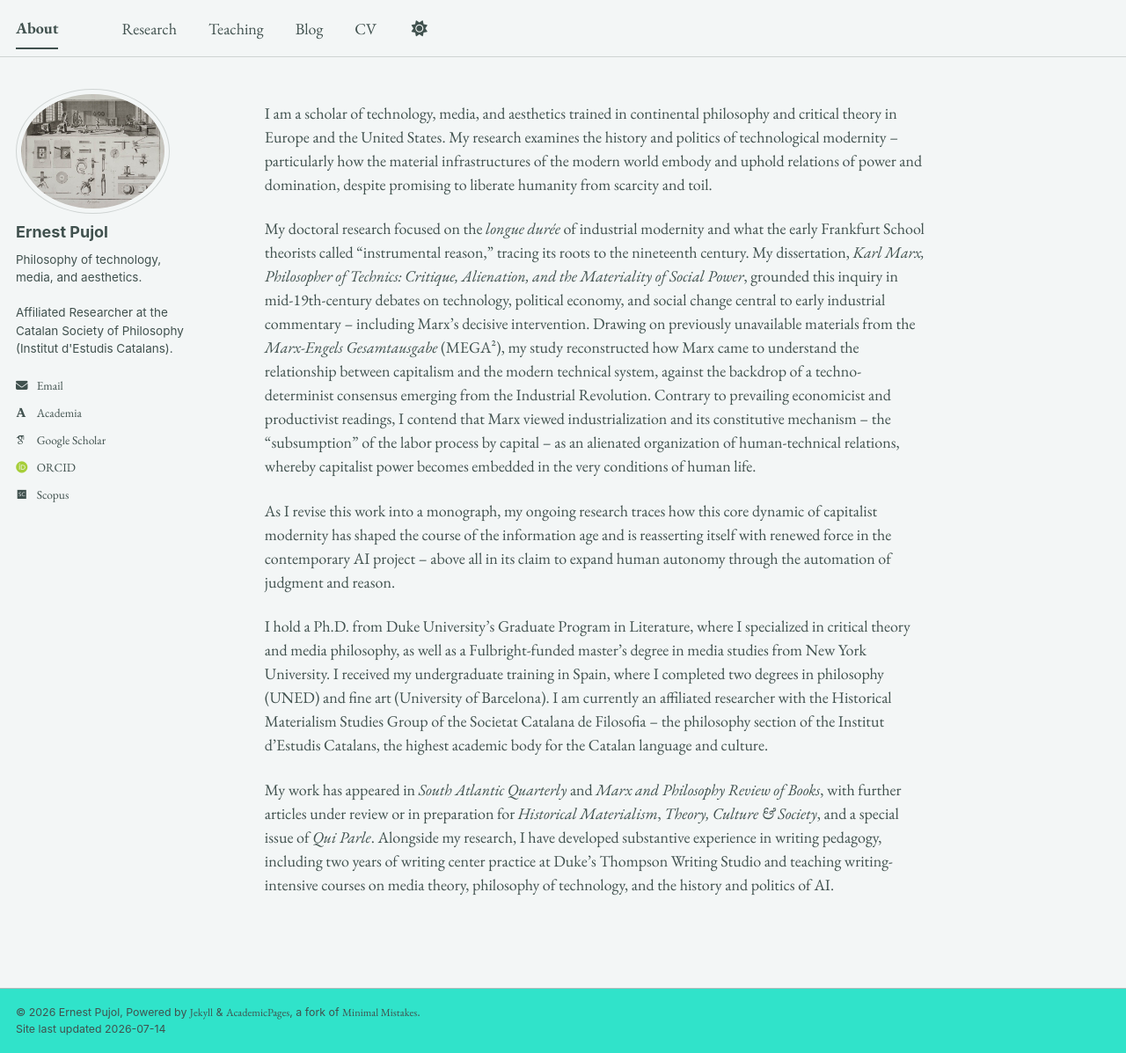
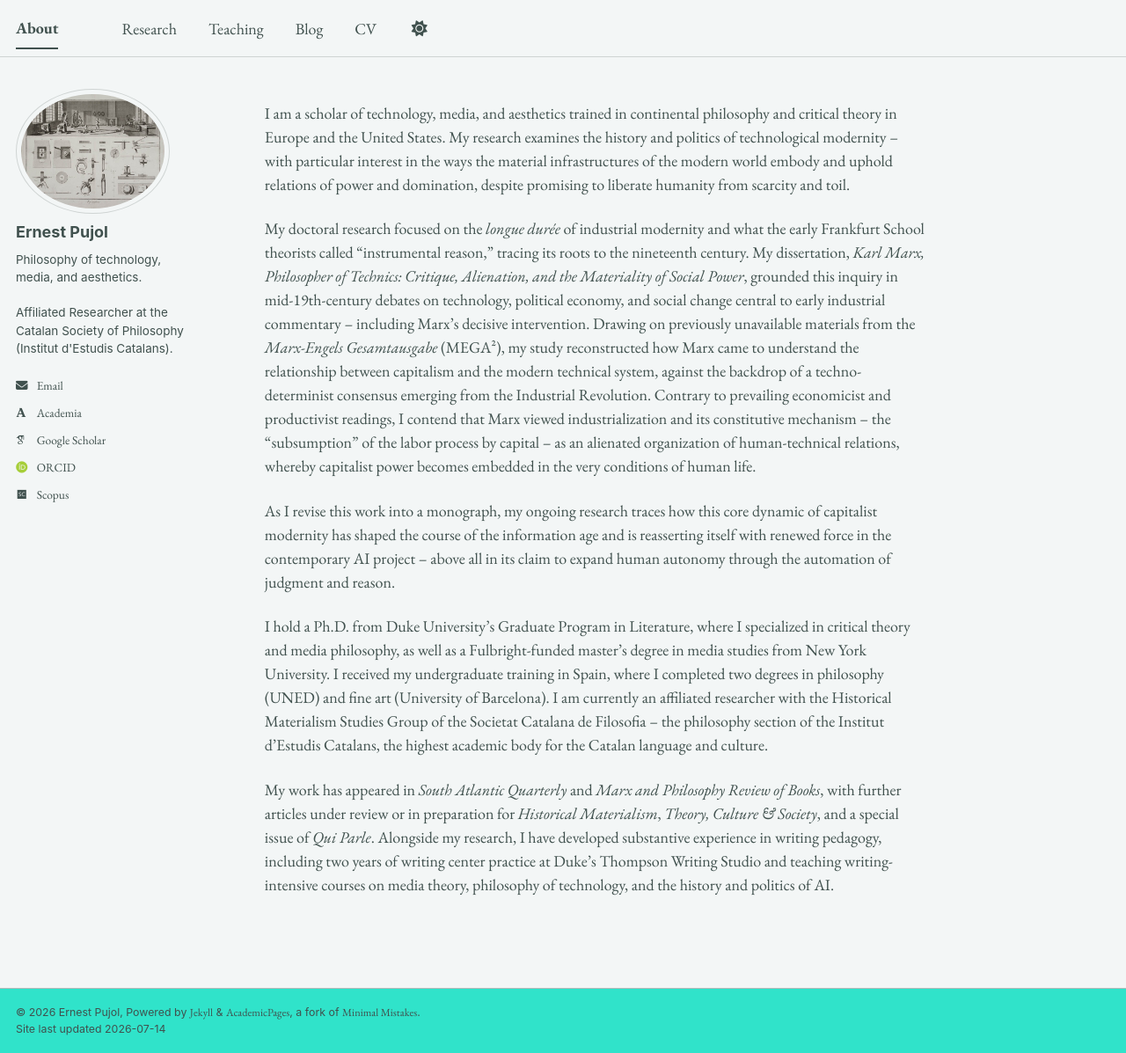
Before and after one commit to epujol90/epujol90.github.io, a Jekyll site: the page built from _pages/about.md, in a window 1280 px wide and 1197 px high. Shown: the whole window at 88% size. Built offline with Jekyll 4.4.1, drawn with Linux system fonts in a browser that asks for light colours; some web fonts are replaced; a script bundle is joined from its source files by our own code; library files that are not in the unit come from our copies.

Commit message:
Update about.md

```diff
--- a/_pages/about.md
+++ b/_pages/about.md
@@ -6,7 +6,7 @@ redirect_from:
   - /about/
   - /about.html
 ---
-I am a scholar of technology, media, and aesthetics trained in continental philosophy and critical theory in Europe and the United States. My research examines the history and politics of technological modernity -- particularly how the material infrastructures of the modern world embody and uphold relations of power and domination, despite promising to liberate humanity from scarcity and toil.
+I am a scholar of technology, media, and aesthetics trained in continental philosophy and critical theory in Europe and the United States. My research examines the history and politics of technological modernity -- with particular interest in the ways the material infrastructures of the modern world embody and uphold relations of power and domination, despite promising to liberate humanity from scarcity and toil.
 
 My doctoral research focused on the _longue durée_ of industrial modernity and what the early Frankfurt School theorists called “instrumental reason,” tracing its roots to the nineteenth century. My dissertation, _Karl Marx, Philosopher of Technics: Critique, Alienation, and the Materiality of Social Power_, grounded this inquiry in mid-19th-century debates on technology, political economy, and social change central to early industrial commentary -- including Marx's decisive intervention. Drawing on previously unavailable materials from the _Marx-Engels Gesamtausgabe_ (MEGA²), my study reconstructed how Marx came to understand the relationship between capitalism and the modern technical system, against the backdrop of a techno-determinist consensus emerging from the Industrial Revolution. Contrary to prevailing economicist and productivist readings, I contend that Marx viewed industrialization and its constitutive mechanism -- the “subsumption” of the labor process by capital -- as an alienated organization of human-technical relations, whereby capitalist power becomes embedded in the very conditions of human life.
 
```
